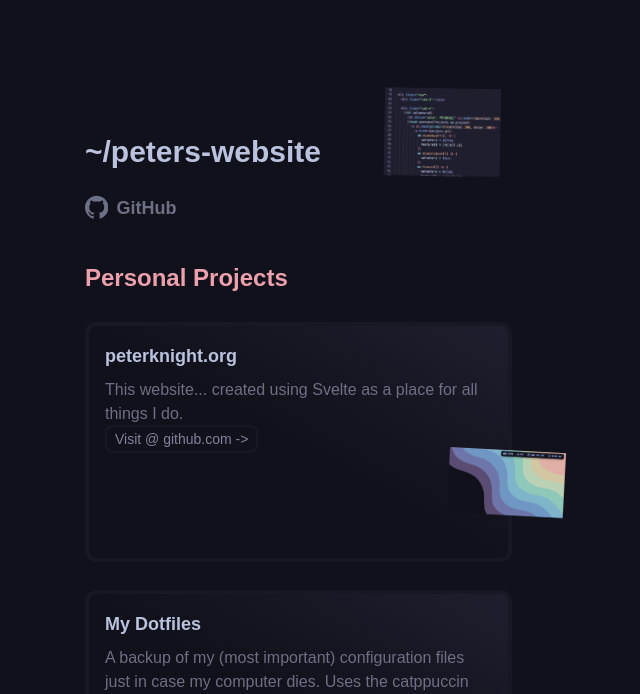
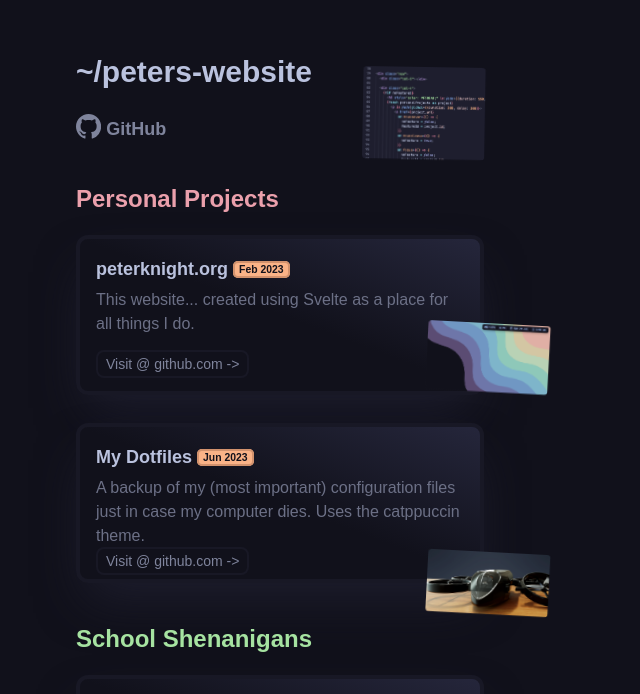
Before and after one commit to peterdev22/peterkni.com, a SvelteKit app: page / in a window 1280 px wide. Shown: the part 106-800 px from the top of the page, without its empty margins (156-796 px from the left). Built offline with nearby package versions, Linux system fonts and the light colour scheme; a web font is replaced by a local one.

Commit message:
Finsished converting to tailwind

```diff
--- a/package.json
+++ b/package.json
@@ -1,6 +1,6 @@
 {
 	"name": "peterknight.org",
-	"version": "1.0.1",
+	"version": "1.1.0",
 	"private": true,
 	"scripts": {
 		"dev": "vite dev",
--- a/src/lib/projectData.ts
+++ b/src/lib/projectData.ts
@@ -83,12 +83,12 @@ export const schoolProjects = [
       {
         source: "Assets/slatedock.jpeg",
         alt: "3D rendering of a Slatedock mini, an organisation hub that can assist with tasks.",
-        initialX: 0,
-        initialY: -32.5,
+        initialX: 10,
+        initialY: -25,
         initialRotation: -3,
         initialScale: 0.2,
-        finalX: 33,
-        finalY: -28,
+        finalX: 36,
+        finalY: -25,
         finalRotation: 0,
         finalScale: 0.7
       }
@@ -106,11 +106,11 @@ export const schoolProjects = [
       {
         source: "Assets/cadarticle.png",
         alt: "Descriptions of what parallel, perpendicular and tangent mean.",
-        initialX: 0,
-        initialY: -23,
+        initialX: 5,
+        initialY: -18,
         initialRotation: -1,
         initialScale: 0.25,
-        finalX: 36,
+        finalX: 40,
         finalY: -20,
         finalRotation: 0,
         finalScale: 0.9
@@ -130,7 +130,7 @@ export const schoolProjects = [
         source: "Assets/makeawebsite.png",
         alt: "A tutorial website displaying one of the steps to create a website.",
         initialX: 16,
-        initialY: -28,
+        initialY: -25,
         initialRotation: 8,
         initialScale: 0.15,
         finalX: 41,
--- a/src/routes/+page.svelte
+++ b/src/routes/+page.svelte
@@ -33,7 +33,6 @@
       iteration += 1 / 2;
     }, 35);
   });
-
 </script>
 
 <!-- ---------------- HEAD -------------------- -->
@@ -46,38 +45,50 @@
 </svelte:head>
 
 <div class="flex flex-col md:flex-row bg-crust">
-  <div class="basis-2/12"></div>
-  <div class="basis-4/12 mx-7">
-    <h1 data-value="~/peters-website" bind:this={title} class="text-subtext-1 font-body text-3xl font-bold my-6 md:mt-60 animate-zoomFadeIn">~/peters-website</h1>
+  <div class="basis-2/12 xl:basis-2/12" />
+  <div class="basis-8/12 mx-7 xl:basis-4/12">
+    <h1
+      data-value="~/peters-website"
+      bind:this={title}
+      class="text-subtext-1 font-body text-3xl font-bold my-6 md:mt-40 animate-zoomFadeIn"
+    >
+      ~/peters-website
+    </h1>
 
-    <a href="https://github.com/peterdev22" class="text-overlay-0 font-body text-lg font-semibold flex flex-row gap-2 animate-zoomFadeIn hover:text-yellow">
-        <svg
+    <a
+      href="https://github.com/peterdev22"
+      class="transition-all duration-500 ease-in-out text-overlay-1 font-body text-lg font-bold animate-zoomFadeIn hover:text-yellow hover:ml-1.5"
+    >
+      <svg
         xmlns="http://www.w3.org/2000/svg"
-        width="1.3em"
-        height="1.5em"
+        width="1.4em"
+        height="1.4em"
         viewBox="0 0 16 16"
+        class="inline-block align-text-bottom"
       >
         <path
           fill="currentColor"
           d="M8 0C3.58 0 0 3.58 0 8c0 3.54 2.29 6.53 5.47 7.59c.4.07.55-.17.55-.38c0-.19-.01-.82-.01-1.49c-2.01.37-2.53-.49-2.69-.94c-.09-.23-.48-.94-.82-1.13c-.28-.15-.68-.52-.01-.53c.63-.01 1.08.58 1.23.82c.72 1.21 1.87.87 2.33.66c.07-.52.28-.87.51-1.07c-1.78-.2-3.64-.89-3.64-3.95c0-.87.31-1.59.82-2.15c-.08-.2-.36-1.02.08-2.12c0 0 .67-.21 2.2.82c.64-.18 1.32-.27 2-.27c.68 0 1.36.09 2 .27c1.53-1.04 2.2-.82 2.2-.82c.44 1.1.16 1.92.08 2.12c.51.56.82 1.27.82 2.15c0 3.07-1.87 3.75-3.65 3.95c.29.25.54.73.54 1.48c0 1.07-.01 1.93-.01 2.2c0 .21.15.46.55.38A8.012 8.012 0 0 0 16 8c0-4.42-3.58-8-8-8z"
         />
       </svg>
-      <p>
-        GitHub
-      </p>
+      GitHub
     </a>
 
     <div class="animate-zoomFadeInDelay">
-      <h2 class="text-maroon font-body font-bold text-2xl mt-10">Personal Projects</h2>
+      <h2 class="text-maroon font-body font-bold text-2xl mt-10">
+        Personal Projects
+      </h2>
       {#each personalProjects as project, i (project.id)}
         <Card {...project} />
       {/each}
 
-      <h2 class="text-green font-body font-bold text-2xl mt-10">School Shenanigans</h2>
+      <h2 class="text-green font-body font-bold text-2xl mt-10">
+        School Shenanigans
+      </h2>
       {#each schoolProjects as project, i (project.id)}
         <Card {...project} />
       {/each}
     </div>
   </div>
-  <div class="basis-2/12"></div>
+  <div class="basis-2/12 xl:basis-6/12" />
 </div>
--- a/src/routes/Card.svelte
+++ b/src/routes/Card.svelte
@@ -58,7 +58,7 @@
 
 </script>
 
-<div class="flex flex-col justify-between p-4 my-7 h-28 md:h-60 bg-gradient-to-tr from-crust from-50% to-core to-100% rounded-xl border-4 border-mantle"
+<div class="transition-all duration-500 hover:shadow-blue-dark hover:-translate-y-1 shadow-2xl shadow-core flex flex-col justify-between p-4 mb-7 mt-5 h-28 md:h-40 bg-gradient-to-tr from-crust from-50% to-blue-dark to-100% rounded-xl border-4 border-mantle"
   role="main"
   on:mouseover={handleMouseOver}
   on:mouseleave={handleMouseLeave}
@@ -66,34 +66,26 @@
   on:blur={handleMouseLeave}
   >
   <div>
-    <div class="flex flew-row gap-3 font-body">
-    <p class="text-lg text-subtext-1 font-semibold">
-      {title}
+    <p class="font-body text-lg text-subtext-1 font-semibold mb-1">
+      {title} <span class="text-[0.65rem] font-bold bg-peach text-crust px-1 py-[0.05rem] border-2 border-peach-dark rounded-[5px] align-middle">{date}</span>
     </p>
-    <!--
-    <p class="text-xs text-core font-semibold bg-peach rounded-md p-1 pt-0 border-yellow border-2">
-      {date}
-    </p>
-    -->
-    </div>
-    <p class="hidden md:block text-base pt-2 font-body text-overlay-0 ">
+    <p class="hidden md:block text-base font-body text-overlay-0 ">
       {description}
     </p>
   </div>
   <div>
-    <a href={url} class="text-overlay-1 font-body text-sm border-2 px-2 py-1 rounded-lg border-mantle hover:text-yellow hover:font-bold">
+    <a href={url} class="transition-all text-overlay-1 font-body text-sm border-2 px-2 py-1 rounded-lg border-mantle hover:text-yellow hover:font-bold">
       Visit <span>{domain}</span> ->
     </a>
   </div>
+</div>
+<div>
   {#each images as image, i (id)}
-    <img
-      style="transform: translate({$translateX}rem, {$translateY}rem) rotate({$rotation}deg) scale({$scale});"
-      src={image.source}
-      alt={image.alt}
-    />
+  <img
+    class="invisible absolute rounded-xl xl:visible"
+    style="transform: translate({$translateX}rem, {$translateY}rem) rotate({$rotation}deg) scale({$scale});"
+    src={image.source}
+    alt={image.alt}
+  />
   {/each}
 </div>
-
-<style lang="postcss">
-
-</style>
--- a/tailwind.config.js
+++ b/tailwind.config.js
@@ -10,12 +10,14 @@ export default {
       'red': '#f38ba8',
       'maroon': '#eba0ac',
       'peach': '#fab387',
+      'peach-dark': '#D2926D',
       'yellow': '#f9e2af',
       'green': '#a6e3a1',
       'teal': '#94e2d5',
       'sky': '#89dceb',
       'sapphire': '#74c7ec',
       'blue': '#89b4fa',
+      'blue-dark': '#25263B',
       'lavender': '#b4befe',
       'text': '#cdd6f4',
       'subtext-1': '#bac2de',
```
